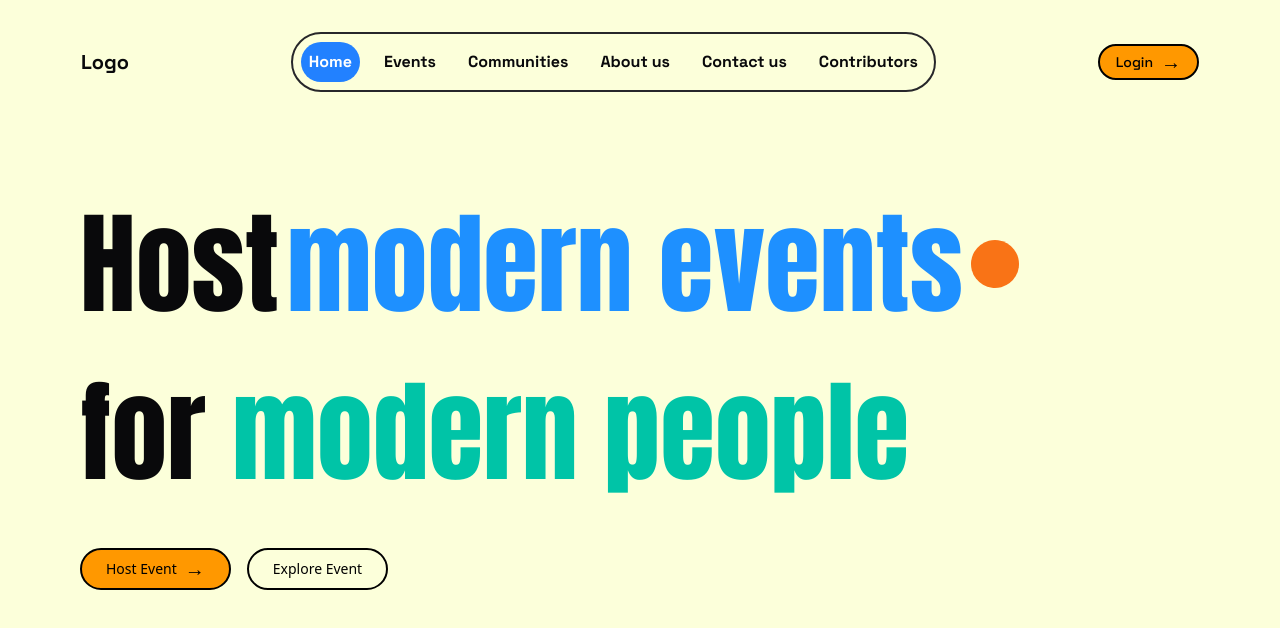
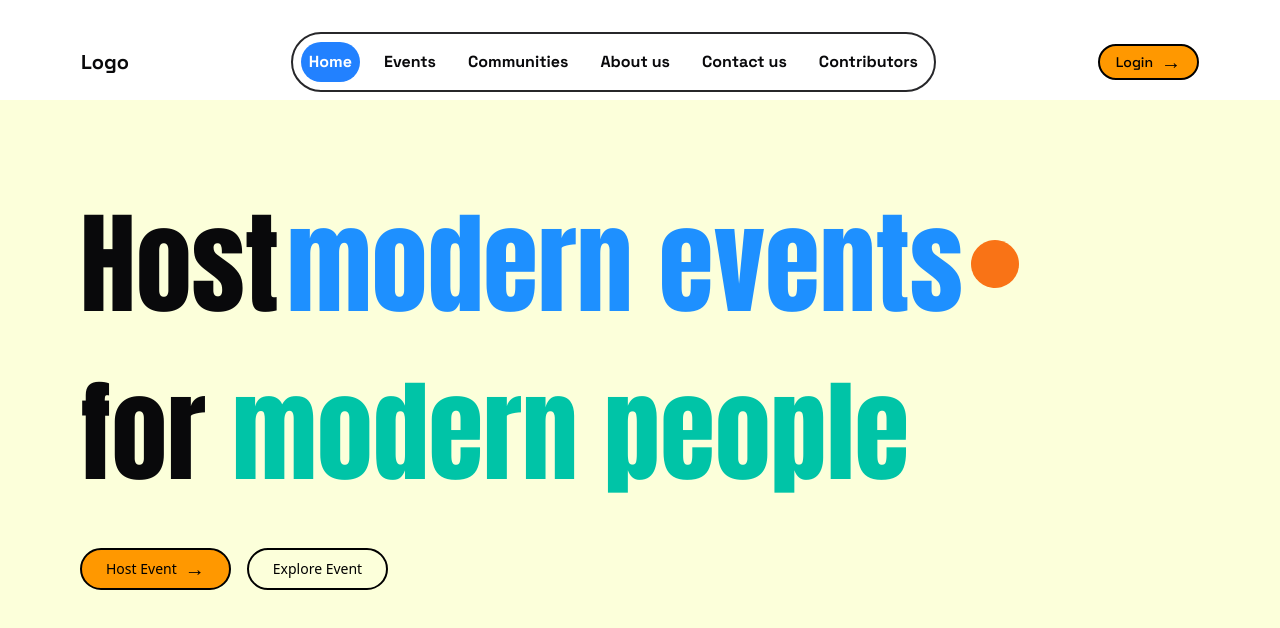
Before and after one commit to nexmeet/nexmeet, a React (Vite) app: page / in a window 1280 px wide. Shown: the top 628 px of the page. Built offline with nearby package versions, Linux system fonts and the light colour scheme; no server answers; what @designbycode/tailwindcss-text-stroke would draw is missing.

Commit message:
add sticky navbar functionality with scroll effect

```diff
--- a/src/components/Navbar/Navbar.tsx
+++ b/src/components/Navbar/Navbar.tsx
@@ -1,14 +1,32 @@
-import React from "react";
+import React, { useState, useEffect } from "react";
 import { Link, NavLink } from "react-router";
 import { Button } from "../ui/button";
 
 const Navbar: React.FC = () => {
+  const [isSticky, setIsSticky] = useState(false);
+
+  // Handle scroll event to toggle sticky background
+  useEffect(() => {
+    const handleScroll = () => {
+      setIsSticky(window.scrollY > 0);
+    };
+
+    // Add event listener when component mounts
+    window.addEventListener("scroll", handleScroll);
+
+    // Clean up event listener when component unmounts
+    return () => window.removeEventListener("scroll", handleScroll);
+  }, []);
+
   const active = "bg-[#2281FF] p-2 rounded-full text-white";
   const inactive = "p-2 hover:bg-[#2281FF] hover:rounded-full hover:text-white";
 
   return (
-    <>
-      <div className="font-SpaceGrotesk font-bold w-full pt-8 pb-2 bg-[#FCFFDA] flex flex-row justify-around items-center">
+    <div
+      className={`font-SpaceGrotesk font-bold w-full pt-8 pb-2 flex flex-row justify-around items-center transition-all duration-300
+      ${isSticky ? "bg-[#FCFFDA] shadow-md" : "bg-transparent"}`}
+      style={{ position: "sticky", top: 0, zIndex: 50 }}
+    >
       <div>
         <h1 className="text-xl">Logo</h1>
       </div>
@@ -57,7 +75,6 @@ const Navbar: React.FC = () => {
         </Button>
       </div>
     </div>
-    </>
   );
 };
 
```
Lines whose indentation alone changed are shown as unchanged.
